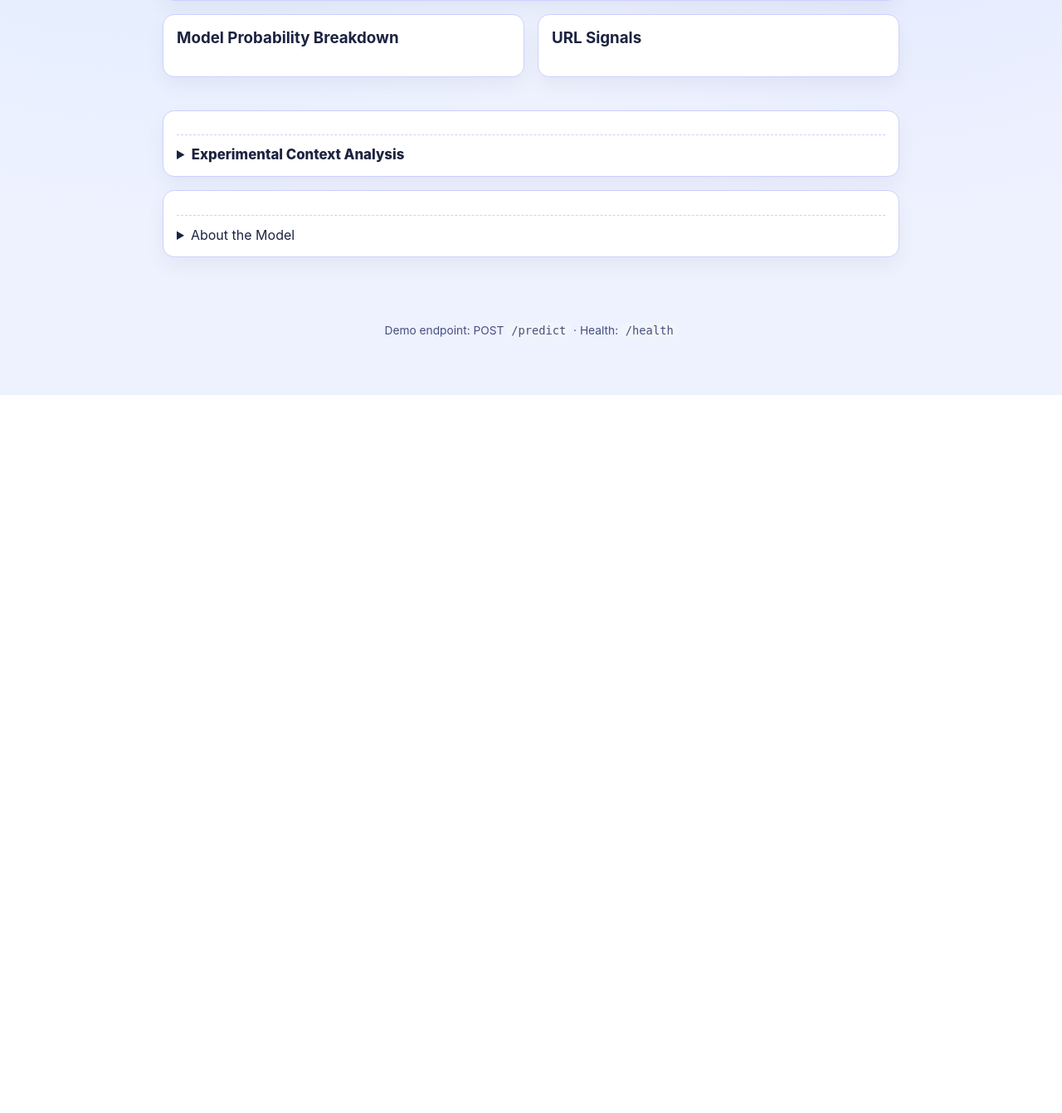
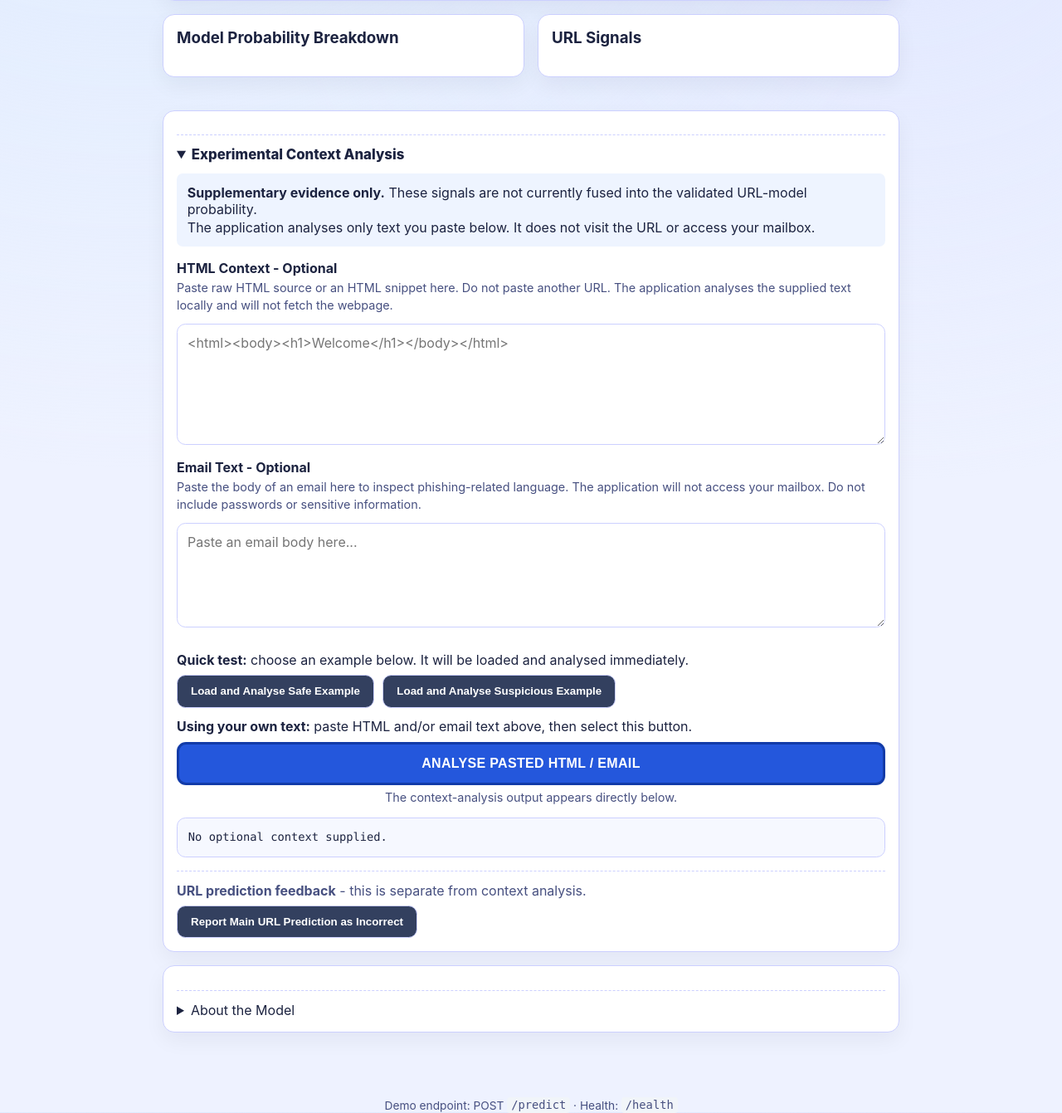
Before and after one commit to SunidhiDeekonda/phishing-ML-URL-detector, a FastAPI app: page / in a window 1280 px wide. Shown: the part 356-1697 px from the top of the page at 83% size. Before the commit the page ends 832 px from the top, so only its background shows below. Run offline with FastAPI, Linux system fonts and the light colour scheme.

Commit message:
fix: make context analysis action explicit

```diff
--- a/app/static/app.js
+++ b/app/static/app.js
@@ -121,30 +121,35 @@ urlInput.addEventListener("keydown", (event) => {
   const benignEmail = "Hi team,\nThe project meeting is tomorrow at 10 AM.\nPlease bring the final report.";
   const suspiciousEmail = "URGENT: Your account will be suspended.\nVerify your login immediately and confirm your password.";
 
-  document.getElementById("load-safe-context").addEventListener("click", () => {
-    htmlInput.value = benignHtml;
-    emailInput.value = benignEmail;
-    output.textContent = "Safe example loaded. Select Analyse Optional Context.";
-  });
-  document.getElementById("load-suspicious-context").addEventListener("click", () => {
-    htmlInput.value = suspiciousHtml;
-    emailInput.value = suspiciousEmail;
-    output.textContent = "Synthetic suspicious-style example loaded. Select Analyse Optional Context.";
-  });
-  document.getElementById("analyse-context").addEventListener("click", async () => {
+  async function analyseContext() {
     const url = urlInput.value.trim();
-    if (!url) { output.textContent = "Enter a URL in the main URL box first."; return; }
+    if (!url) { output.textContent = "Enter a URL in the main URL box at the top of the page first."; return; }
     const html = htmlInput.value.trim();
     const emailText = emailInput.value.trim();
     if (!html && !emailText) { output.textContent = "No optional context supplied."; return; }
     output.textContent = "Analysing supplied text locally...";
+    try {
       const response = await fetch("/predict-context", {method:"POST",headers:{"Content-Type":"application/json"},body:JSON.stringify({url,html:html||null,email_text:emailText||null})});
       const data = await response.json();
       if (!response.ok) { output.textContent = data.detail || "Context analysis failed."; return; }
       const signals = data.context_signals;
       const flags = signals.context_risk_flags.length ? signals.context_risk_flags.map(flag => `- ${flag}`).join("\n") : "- No context risk flags detected.";
       output.textContent = `${signals.message}\n\nHTML signals\n- Forms: ${signals.html.form_count}\n- Password inputs: ${signals.html.password_input_count}\n- Credential terms: ${signals.html.credential_term_count}\n- External targets: ${signals.html.external_target_count}\n\nEmail signals\n- URLs: ${signals.email.url_count}\n- Risk terms: ${signals.email.risk_term_count}\n- Credential requests: ${signals.email.credential_request_count}\n- Calls to action: ${signals.email.call_to_action_count}\n\nRisk flags\n${flags}\n\nThese signals do not change the validated URL probability.`;
+    } catch (error) {
+      output.textContent = "Context analysis could not be completed. Please try again.";
+    }
+  }
+  document.getElementById("load-safe-context").addEventListener("click", async () => {
+    htmlInput.value = benignHtml;
+    emailInput.value = benignEmail;
+    await analyseContext();
   });
+  document.getElementById("load-suspicious-context").addEventListener("click", async () => {
+    htmlInput.value = suspiciousHtml;
+    emailInput.value = suspiciousEmail;
+    await analyseContext();
+  });
+  document.getElementById("analyse-context").addEventListener("click", analyseContext);
   document.getElementById("submit-correction").addEventListener("click", async () => {
     if (!latestPrediction) { output.textContent = "Run a URL prediction before submitting feedback."; return; }
     const predicted = latestPrediction.verdict;
--- a/app/static/style.css
+++ b/app/static/style.css
@@ -181,4 +181,11 @@ code {
 .research-actions, .example-actions { display: flex; flex-wrap: wrap; gap: .65rem; margin: .5rem 0; }
 .research-actions button { border: 0; border-radius: .65rem; padding: .7rem 1rem; background: var(--primary); color: #fff; font-weight: 800; cursor: pointer; }
 .research-actions button.secondary, .example-actions button.secondary { border: 1px solid var(--line); border-radius: .65rem; padding: .7rem 1rem; background: #33405f; color: #fff; font-weight: 800; cursor: pointer; }
+.context-step-title { margin: .8rem 0 .4rem; }
+.context-analyse-button { display: block !important; visibility: visible !important; opacity: 1 !important; width: 100%; min-height: 3.25rem; margin: .55rem 0 .3rem; border: 3px solid #123ba8; border-radius: .7rem; background: #2457dc; color: #fff; font-size: 1rem; font-weight: 900; letter-spacing: .02em; cursor: pointer; }
+.context-analyse-button:hover { background: #1848c7; }
+.context-result-help { text-align: center; }
 .context-output { white-space: pre-wrap; overflow-wrap: anywhere; background: #f6f8ff; border: 1px solid var(--line); border-radius: .65rem; margin-top: .8rem; padding: .8rem; min-height: 1.2rem; font-family: ui-monospace, SFMono-Regular, Menlo, monospace; font-size: .86rem; line-height: 1.5; }
+.feedback-zone { margin-top: 1rem; padding-top: .8rem; border-top: 1px dashed var(--line); }
+.feedback-zone p { margin: 0 0 .5rem; color: var(--muted); }
+.feedback-zone button { border: 1px solid var(--line); border-radius: .65rem; padding: .7rem 1rem; background: #33405f; color: #fff; font-weight: 800; cursor: pointer; }
--- a/app/templates/index.html
+++ b/app/templates/index.html
@@ -46,7 +46,7 @@
       </section>
 
       <section id="research-extensions" class="panel research-extensions">
-        <details>
+        <details open>
           <summary>Experimental Context Analysis</summary>
           <div class="context-intro">
             <p><strong>Supplementary evidence only.</strong> These signals are not currently fused into the validated URL-model probability.</p>
@@ -61,15 +61,19 @@
           <p class="field-help">Paste the body of an email here to inspect phishing-related language. The application will not access your mailbox. Do not include passwords or sensitive information.</p>
           <textarea id="context-email" rows="5" placeholder="Paste an email body here..."></textarea>
 
+          <p class="context-step-title"><strong>Quick test:</strong> choose an example below. It will be loaded and analysed immediately.</p>
           <div class="example-actions">
-            <button type="button" id="load-safe-context" class="secondary">Load Safe Example</button>
-            <button type="button" id="load-suspicious-context" class="secondary">Load Suspicious-Style Example</button>
+            <button type="button" id="load-safe-context" class="secondary">Load and Analyse Safe Example</button>
+            <button type="button" id="load-suspicious-context" class="secondary">Load and Analyse Suspicious Example</button>
           </div>
-          <div class="research-actions">
-            <button type="button" id="analyse-context">Analyse Optional Context</button>
-            <button type="button" id="submit-correction" class="secondary">Report Prediction as Incorrect</button>
+          <p class="context-step-title"><strong>Using your own text:</strong> paste HTML and/or email text above, then select this button.</p>
+          <button type="button" id="analyse-context" class="context-analyse-button">ANALYSE PASTED HTML / EMAIL</button>
+          <p class="field-help context-result-help">The context-analysis output appears directly below.</p>
+          <div id="context-output" class="context-output" aria-live="polite">No optional context supplied.</div>
+          <div class="feedback-zone">
+            <p><strong>URL prediction feedback</strong> - this is separate from context analysis.</p>
+            <button type="button" id="submit-correction" class="secondary">Report Main URL Prediction as Incorrect</button>
           </div>
-          <div id="context-output" class="context-output" aria-live="polite">No optional context supplied.</div>
         </details>
       </section>
 
```
Lines whose indentation alone changed are shown as unchanged.
